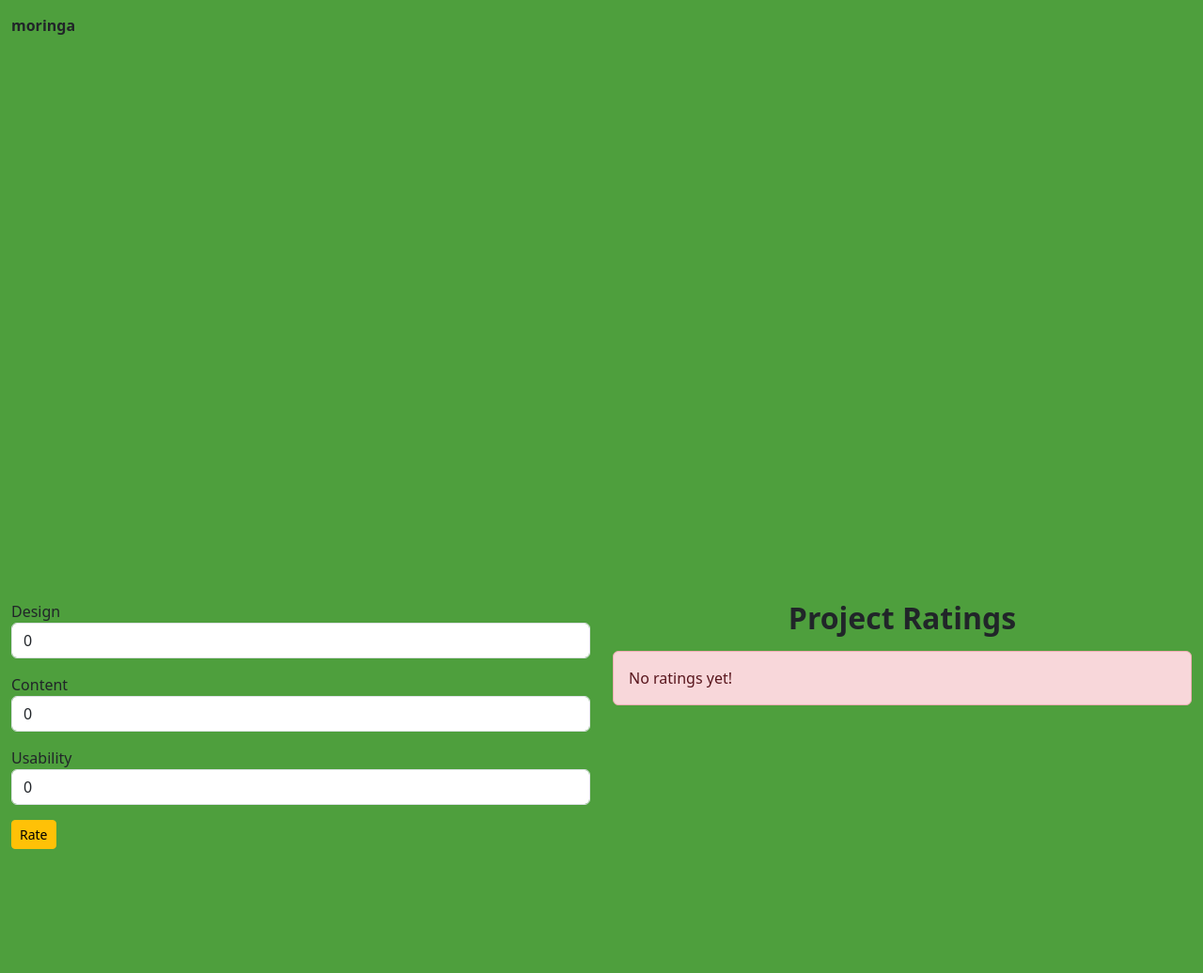
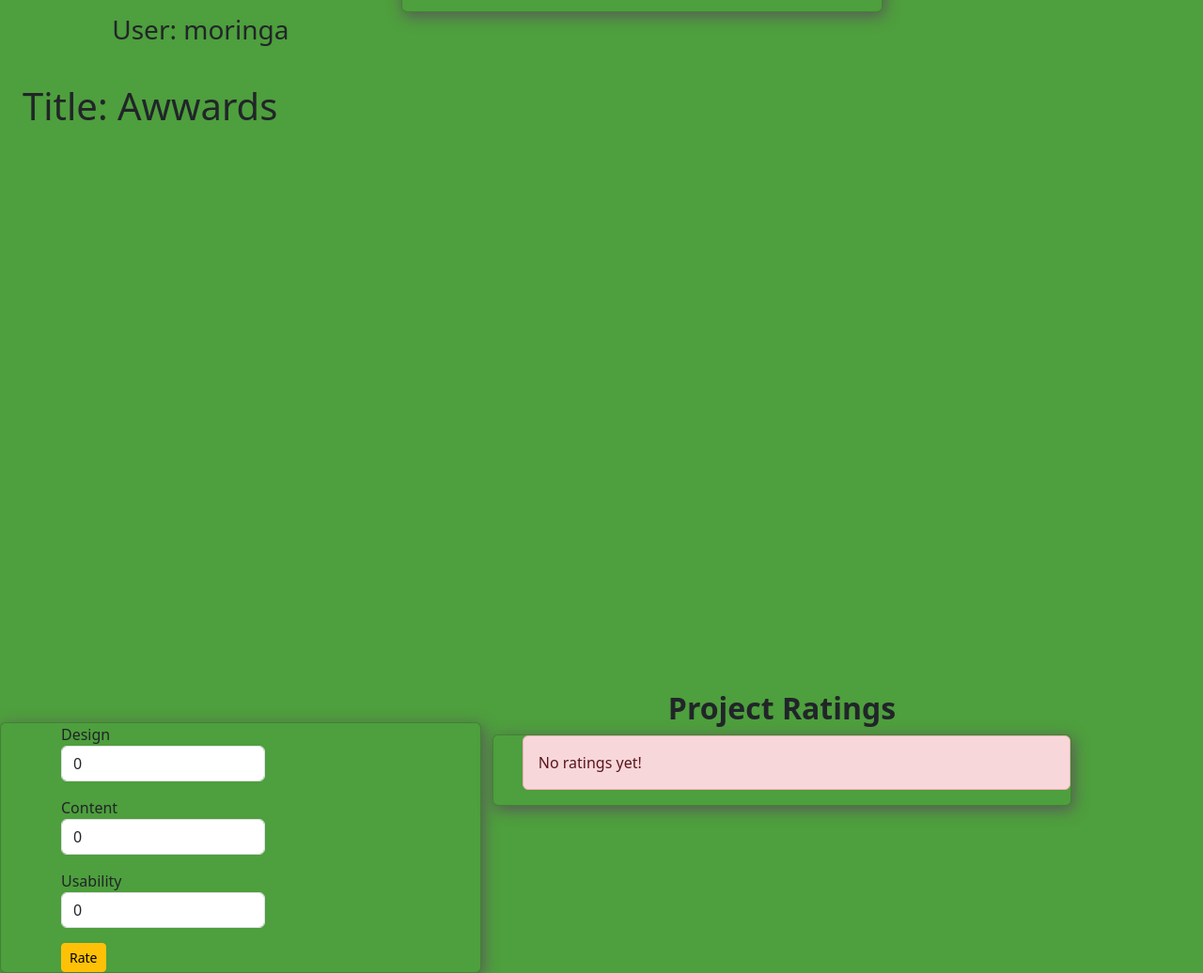
Before and after one commit to jobkarani/Awards, a Django app: page /rate/5 in a window 1280 px wide. Shown: the part 397-1433 px from the top of the page at 94% size. Before the commit the page ends 1301 px from the top, so only its background shows below. Run offline with Django 3.2, Linux system fonts and the light colour scheme; a user stored in the database is signed in; data comes from the database, SQL or seed files in the repository; both versions use the stored data as it was after the commit; some libraries are stand-ins or nearby versions; some web fonts are replaced.

Commit message:
styles project template

```diff
--- a/award/templates/all-temps/project.html
+++ b/award/templates/all-temps/project.html
@@ -11,25 +11,25 @@
                 <img src="https://cdn.icon-icons.com/icons2/2643/PNG/512/male_boy_person_people_avatar_icon_159358.png"
                     alt="{{ user.username }}">
                 {% endif %}
-            <p><b>{{ user.username }}</b></p>
-
+            <h3 style="text-align: center;">User: {{ user.username }}</h3>
             </p>
-
         </div>
+        <div class="card"
+            style="background-color: #4E9F3D;width:40%; height:30%;margin-top:10%; padding-left:5%;filter: drop-shadow(2px 4px 8px #585858);">
             <div class="col-md-8">
-            <p>{{ project.description|safe }}</p>
-            <p>{{ project.cat|safe }}</p>
-            <p>{{ project.location|safe }}</p>
-            <p>{{ project.created_on|date }}</p>
+                <p>About: {{ project.about|safe }}</p>
+                <p>Category: {{ project.cat|safe }}</p>
+                <p>Location: {{ project.location|safe }}</p>
+                <p>Posted on: {{ project.created_on|date }}</p>
             </div>
-
+        </div>
     </div>
     <div class="header">
         <div class="container-fluid">
             <div class="row">
                 <div class="single-content">
                     <h2 class="display-6 mt-4 headings">
-                        {{ project.title }}
+                        Title: {{ project.name }}
                     </h2>
 
                 </div>
@@ -38,7 +38,7 @@
         </div>
     </div>
     <section class="single-top-header"
-        style="height: 70vh; background-repeat: no-repeat;background-size: cover;background-position: center; background-image: url({{project.image.url}})">
+        style="height: 70vh;  background-repeat: no-repeat;background-size: cover;background-position: center; background-image: url({{project.image.url}})">
 
         {% else %}
         <section class="single-top-header">
@@ -47,8 +47,9 @@
         </section>
 
     </section>
-
     <div class="row rating">
+        <div class="card"
+            style="background-color: #4E9F3D;width:40%; height:30%;margin-top:5%; padding-left:5%;filter: drop-shadow(2px 4px 8px #585858);">
             <div class="col-md-6">
                 <form action="{% url 'rate' project.id %}" method="post">
                     {% csrf_token %}
@@ -67,14 +68,14 @@
                     <button class="btn btn-warning btn-sm" type="submit">Rate</button>
                 </form>
             </div>
+        </div>
         <div class="col-md-6">
-            <h2 class="text-center">
+            <h2 class="text-center" style="margin-top:5%;">
                 <b>Project Ratings</b>
             </h2>
-
-            <p>
+            <div class="card"
+                style="background-color: #4E9F3D;  padding-left:5%;filter: drop-shadow(2px 4px 8px #585858);">
                 {% for rate in rating %}
-
                 <div class="row text-center">
                     <div class="col-md-3">
                         <p>Voter: {{rate.user.username}}</p>
@@ -92,8 +93,7 @@
                 {% empty %}
                 <p class="alert alert-danger" role="alert">No ratings yet!</p>
                 {% endfor %}
-
-            </p>
+            </div>
         </div>
     </div>
 
```
Also changed, not shown: award/templates/all-temps/index.html (+14 -18 lines), db.sqlite3. Lines whose indentation alone changed are shown as unchanged.
